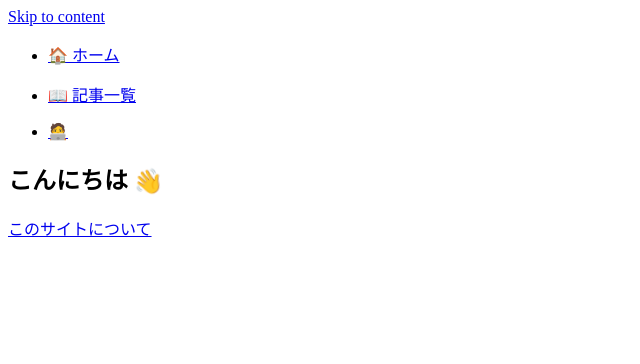
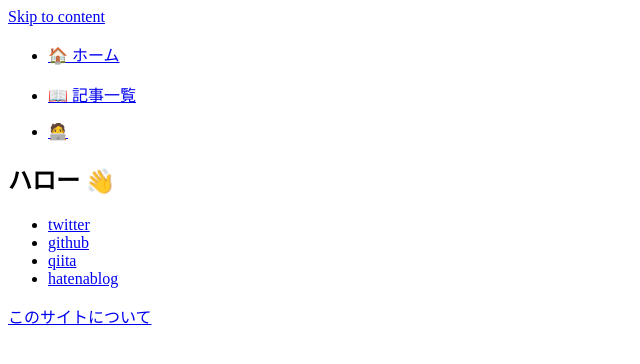
Before and after one commit to 7kaji/7kaji.page, a Next.js app: page / in a window 1280 px wide. Shown: the top 364 px of the page, without its empty margins (0-640 px from the left). Built offline with nearby package versions, Linux system fonts and the light colour scheme.

Commit message:
update index

```diff
--- a/pages/index.tsx
+++ b/pages/index.tsx
@@ -9,7 +9,49 @@ const IndexPage = () => {
 
   return (
     <Layout meta={meta} >
-      <h1>こんにちは <span className="wave">👋</span></h1>
+      <h1>ハロー <span className="wave">👋</span></h1>
+      <ul>
+        <li>
+          <a
+          target="_blank"
+          rel="noopener noreferrer"
+          href="https://twitter.com/7kajii"
+          className="no-underline font-semibold text-gray-700"
+          >
+            twitter
+          </a>
+        </li>
+        <li>
+          <a
+          target="_blank"
+          rel="noopener noreferrer"
+          href="https://github.com/7kaji"
+          className="no-underline font-semibold text-gray-700"
+          >
+            github
+          </a>
+        </li>
+        <li>
+          <a
+          target="_blank"
+          rel="noopener noreferrer"
+          href="https://qiita.com/7kaji"
+          className="no-underline font-semibold text-gray-700"
+          >
+            qiita
+          </a>
+        </li>
+        <li>
+          <a
+          target="_blank"
+          rel="noopener noreferrer"
+          href="https://whitech0c0late.hatenablog.com"
+          className="no-underline font-semibold text-gray-700"
+          >
+            hatenablog
+          </a>
+        </li>
+      </ul>
       <p>
         <Link href="/about">
           <a>このサイトについて</a>
```
